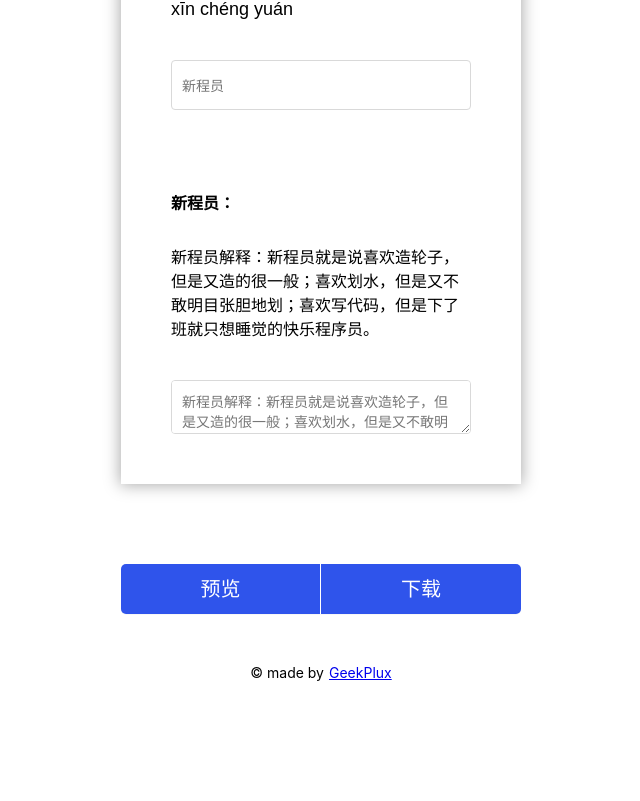
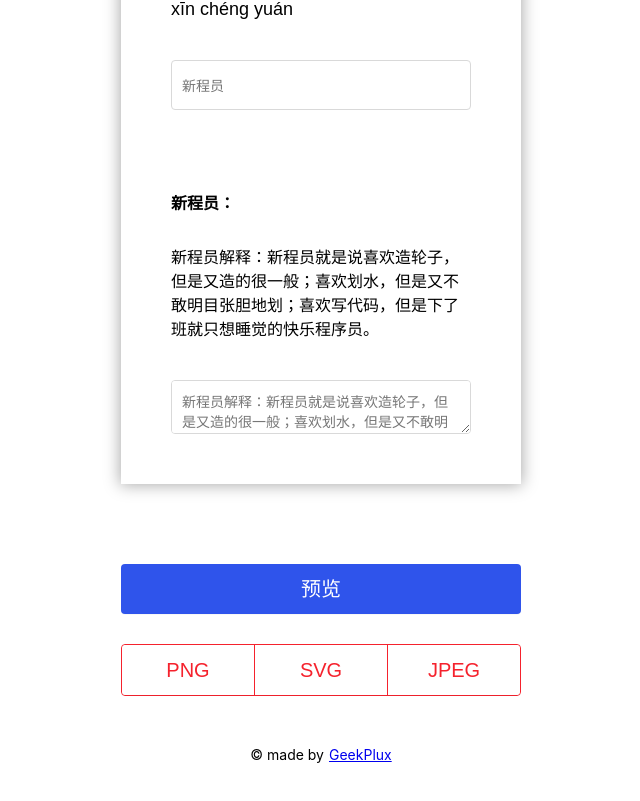
Before and after one commit to geekplux/new_words, a React (Create React App) app: page / in a window 1280 px wide. Shown: the part 351-1152 px from the top of the page, without its empty margins (319-959 px from the left). Before the commit the page ends 1096 px from the top, so only its background shows below. Built offline with nearby package versions, Linux system fonts and the light colour scheme.

Commit message:
feat: provide 3 format img

```diff
--- a/src/App.css
+++ b/src/App.css
@@ -67,12 +67,8 @@
   font-family: Arial, Helvetica, sans-serif;
 }
 
-.btn-group {
-  margin-top: 80px;
-}
-
 .btn {
-  width: 50%;
+  width: 100%;
   display: inline-block;
   position: relative;
   background-color: #2f54eb;
@@ -80,7 +76,6 @@
   border: 0;
   text-align: center;
   text-decoration: none;
-  border-radius: 5px;
   line-height: 2.5;
   font-size: 20px;
   padding: 0;
@@ -92,14 +87,37 @@
 .btn:hover {
   background-color: #1d39c4;
 }
+
+.btn-group {
+  margin-top: 30px;
+  display: flex;
+  border: 1px solid #f5222d;
+  border-radius: 4px;
+}
+
+.btn-group .btn {
+  border-right: 1px solid #f5222d;
+  flex: 1;
+  background-color: #fff;
+  color: #f5222d;
+}
+.btn-group .btn:hover {
+  background-color: #f5222d;
+  color: #fff;
+}
+.btn-group .btn:first-child {
+  border-top-left-radius: 4px;
+  border-bottom-left-radius: 4px;
+}
+.btn-group .btn:last-child {
+  border-top-right-radius: 4px;
+  border-bottom-right-radius: 4px;
+  border-right: 0;
+}
+
 .preview-btn {
-  border-top-right-radius: 0;
-  border-bottom-right-radius: 0;
-  border-right: 1px solid #fff;
-}
-.download-btn {
-  border-top-left-radius: 0;
-  border-bottom-left-radius: 0;
+  margin-top: 80px;
+  border-radius: 4px;
 }
 
 .author {
--- a/src/App.js
+++ b/src/App.js
@@ -47,9 +47,9 @@ class App extends Component {
     this.setState({ hideInput: !this.state.hideInput });
   };
 
-  onDownloadClick = event => {
-    this.setState({ hideInput: !this.state.hideInput });
-    downloadImg('png');
+  onDownloadClick = (format) => event => {
+    this.setState({ hideInput: true });
+    downloadImg(format);
   };
 
   render() {
@@ -87,13 +87,19 @@ class App extends Component {
               />
             )}
           </div>
+          <button className="btn preview-btn" onClick={this.onClick}>
+            {hideInput ? '修改' : '预览'}
+          </button>
           <div className="btn-group">
-            <button className="btn preview-btn" onClick={this.onClick}>
-              {hideInput ? '修改' : '预览'}
+            <button className="btn download-btn" onClick={this.onDownloadClick('png')}>
+              PNG
             </button>
-            <button className="btn download-btn" onClick={this.onDownloadClick}>
-              下载
-          </button>
+            <button className="btn download-btn" onClick={this.onDownloadClick('svg')}>
+              SVG
+            </button>
+            <button className="btn download-btn" onClick={this.onDownloadClick('jpeg')}>
+              JPEG
+            </button>
           </div>
           <p className="author">
             © made by
```
